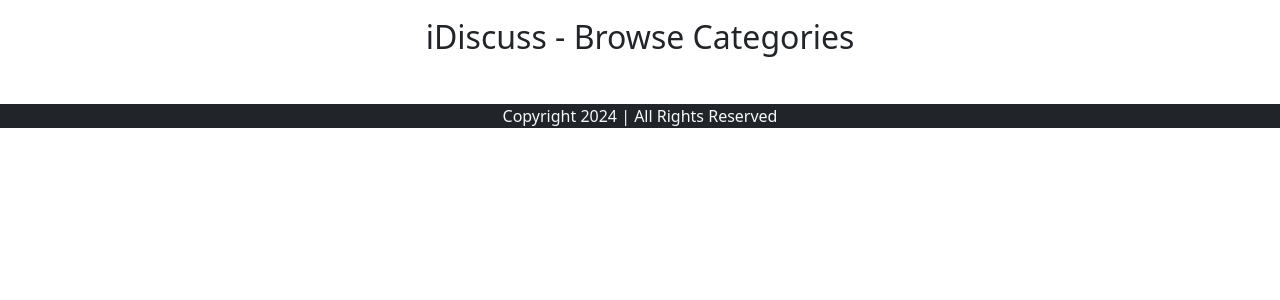
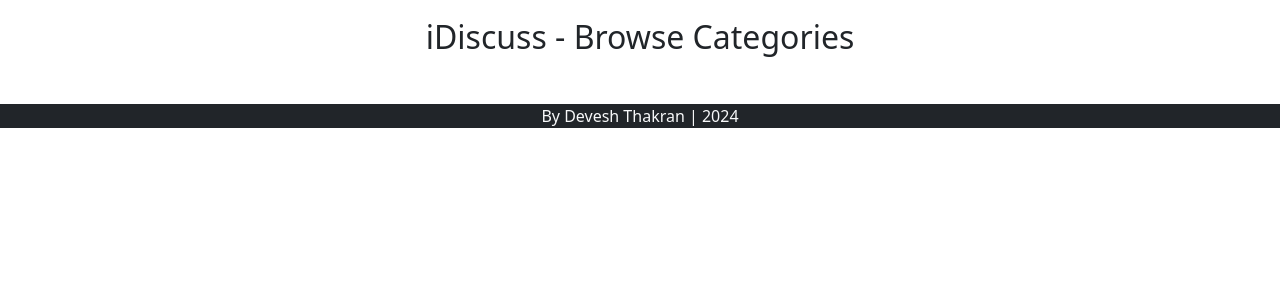
Before and after one commit to devesh-thkrn/forumsPHP, a PHP site: page /index.php in a window 1280 px wide. Shown: the part 446-746 px from the top of the page. Run offline with PHP 8.4, Linux system fonts and the light colour scheme; data that the repository does not hold is empty.

Commit message:
Second Commit

```diff
--- a/partials/_footer.php
+++ b/partials/_footer.php
@@ -1,3 +1,3 @@
 <div class="container-fluid bg-dark text-light">
-  <p class="text-center mb-0">Copyright 2024 | All Rights Reserved </p>
+  <p class="text-center mb-0">By Devesh Thakran | 2024</p>
 </div>
```
